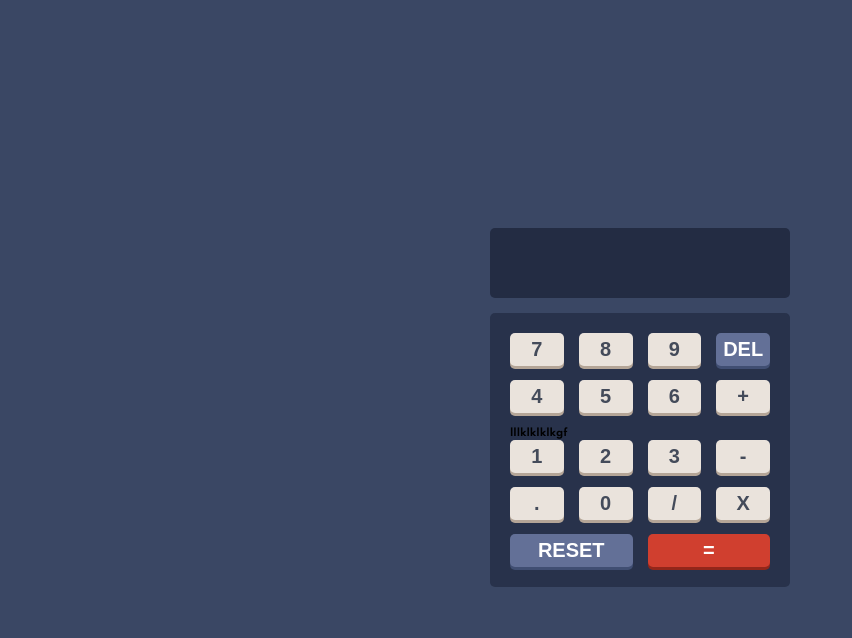
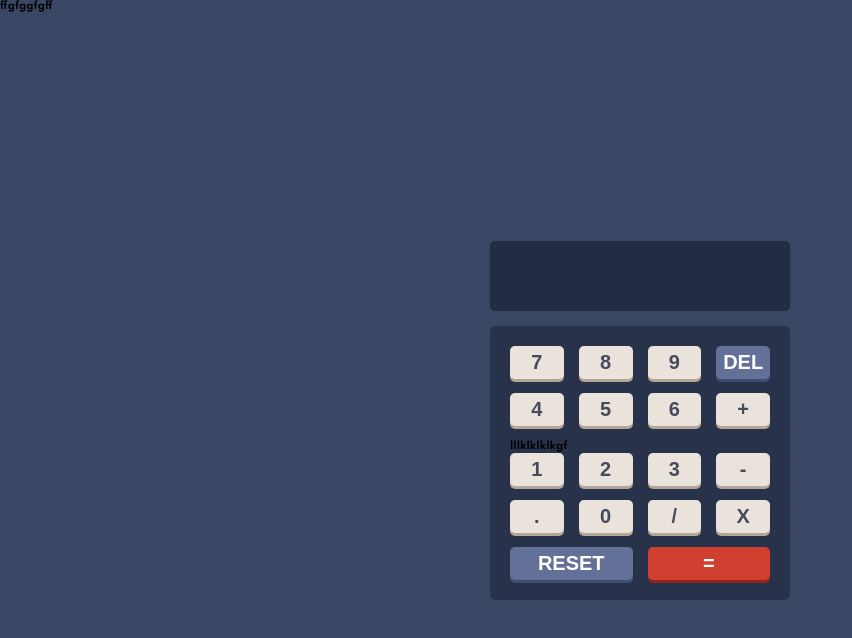
Before and after one commit to jaymeenk-hkis/Calculator-, a plain HTML site: page index.html in a window 1280 px wide. Shown: the whole page, without its empty margins (0-852 px from the left). Drawn offline with Linux system fonts and the light colour scheme.

Commit message:
adding para

```diff
--- a/index.html
+++ b/index.html
@@ -15,6 +15,7 @@
     <script defer src="script.js"></script>
   </head>
   <body>
+    ffgfggfgff
     <div class="container">
       <div class="input_filed">
         <input type="number" dir="rtl" id="number" />
```
